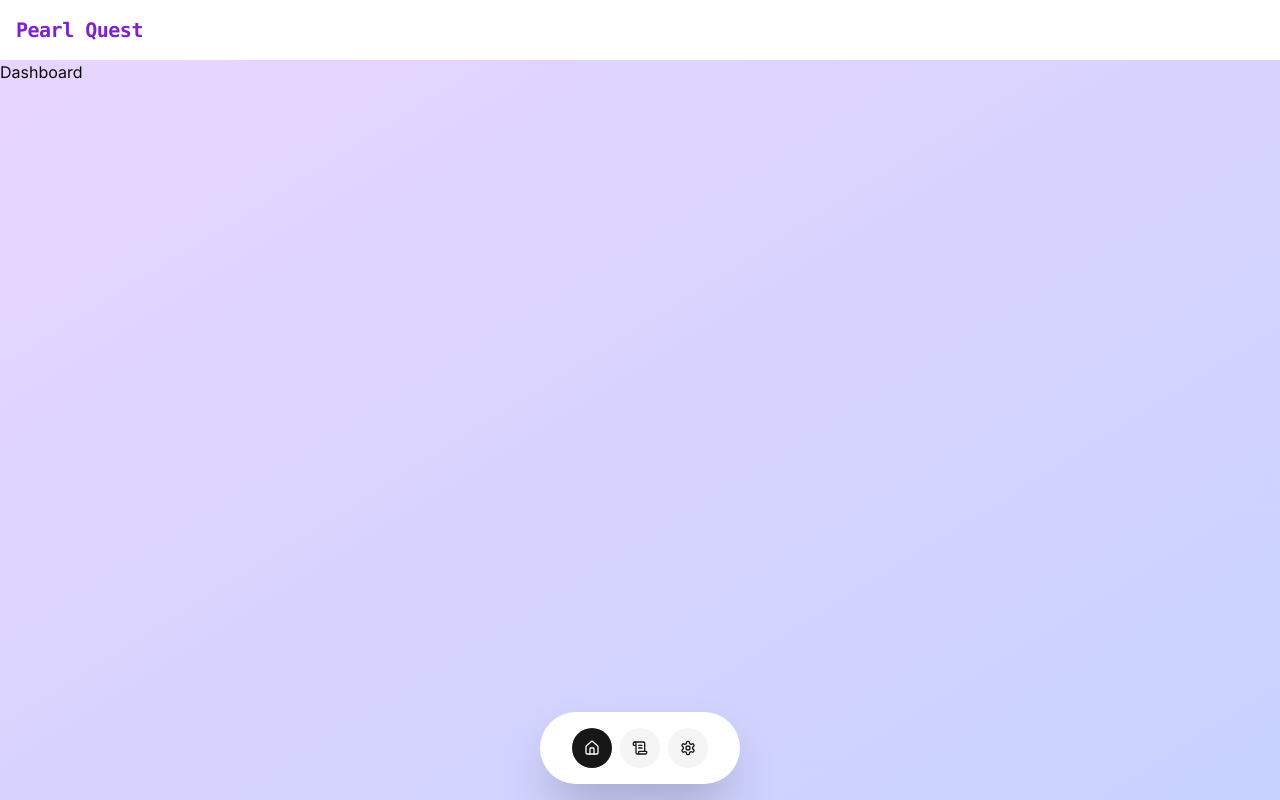
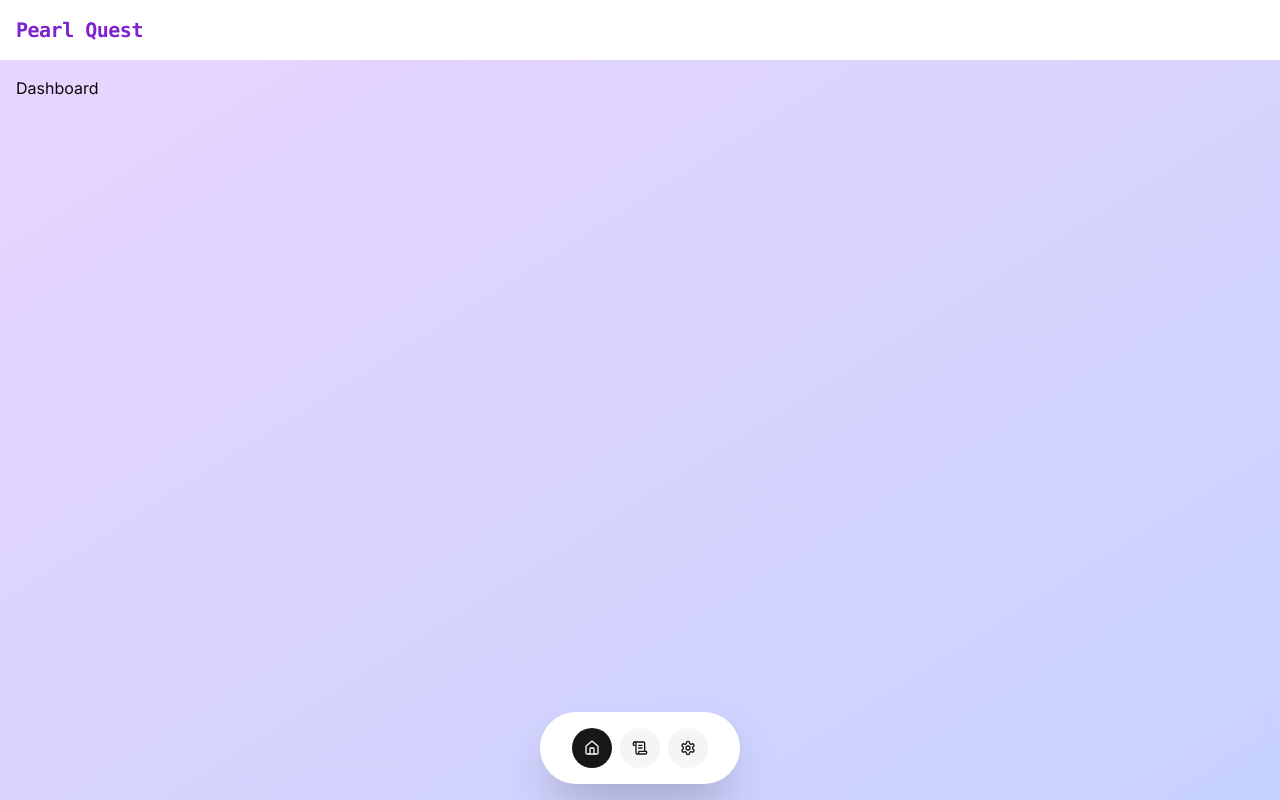
Before and after one commit to sheikhameen/pearl-quest, a Next.js app: page / in a window 1280 px wide. Built offline with nearby package versions, Linux system fonts and the light colour scheme.

Commit message:
Feat: Add padding to layout and remove from page

```diff
--- a/src/app/(main)/layout.tsx
+++ b/src/app/(main)/layout.tsx
@@ -5,7 +5,7 @@ const Layout = ({ children }: { children: React.ReactNode }) => {
   return (
     <div className="bg-gradient-to-br from-purple-200 to-indigo-200 min-h-screen">
       <AppBar />
-      {children}
+      <div className="p-4">{children}</div>
       <Navbar />
     </div>
   );
--- a/src/app/(main)/sets/page.tsx
+++ b/src/app/(main)/sets/page.tsx
@@ -10,7 +10,7 @@ const Page = async () => {
   const sets = await prisma.set.findMany();
 
   return (
-    <div className="p-4 space-y-2">
+    <div className="space-y-2">
       <div className="flex justify-end">
         <Link href="/sets/new" className={buttonVariants()}>
           <PlusCircle /> Add new set
```
